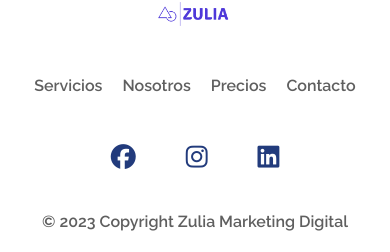
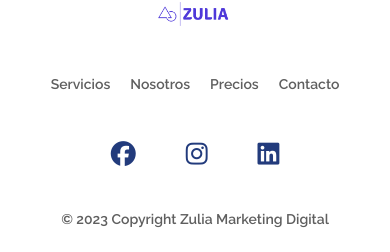
Before and after one commit to MaikolReyes/Zulia-Marketing-Digital, a React (Vite) app: page / in a window 390 px wide. Shown: the part 5016-5268 px from the top of the page. Built offline with nearby package versions, Linux system fonts and the light colour scheme.

Commit message:
Responsive

```diff
--- a/src/layout/Footer.tsx
+++ b/src/layout/Footer.tsx
@@ -10,7 +10,7 @@ export const Footer = () => {
                     <div className='containerInput'>
                         <input className='inputFormNewsLetter' required type="email" placeholder='Ingresar Email' name='Email' id='email-newsLetter' />
                         <button aria-label="News letter" type='submit' className='buttonEnviar btn bg-light'><i className="fa-regular fa-paper-plane"></i></button>
-                        <input type="hidden" name="_next" value="http://127.0.0.1:5173/" />
+                        <input type="hidden" name="_next" value="https://zuliamarketingdigital.com/" />
                         <input type="hidden" name="_captcha" value='false' />
                     </div>
                 </form >
@@ -28,13 +28,13 @@ export const Footer = () => {
                 </div>
 
                 <div className='containerIconRedes'>
-                    <a href='https://www.instagram.com/zuliamarketingdigital/' target='_blank' aria-label='Ingresar a facebook' className='icon-redes'>
+                    <a href='https://www.facebook.com/profile.php?id=61550461065145' target='_blank' aria-label='Ingresar a facebook' className='icon-redes'>
                         <i className="fa-brands fa-facebook"></i>
                     </a>
                     <a href='https://www.instagram.com/zuliamarketingdigital/' target='_blank' aria-label='Ingresar a Instagram' className='icon-redes'>
                         <i className="fa-brands fa-instagram"></i>
                     </a>
-                    <a href='https://www.instagram.com/zuliamarketingdigital/' target='_blank' aria-label='Ingresar a Linkedin' className='icon-redes'>
+                    <a href='https://www.linkedin.com/company/zulia-marketing-digital/?viewAsMember=true' target='_blank' aria-label='Ingresar a Linkedin' className='icon-redes'>
                         <i className="fa-brands fa-linkedin"></i>
                     </a>
                 </div>
--- a/src/styles/bases/_mediaQuerysMobile.scss
+++ b/src/styles/bases/_mediaQuerysMobile.scss
@@ -73,4 +73,15 @@
         width: 120px;
     }
 
+    .footer-item {
+        font-size: 14px;
+    }
+
+    .textCopyright {
+        font-size: 14px;
+    }
+
+    .ol .ul {
+        padding-left: 1rem;
+    }
 }
```
Also changed, not shown: 1 other file (tests, documents, lock files or other folders).
